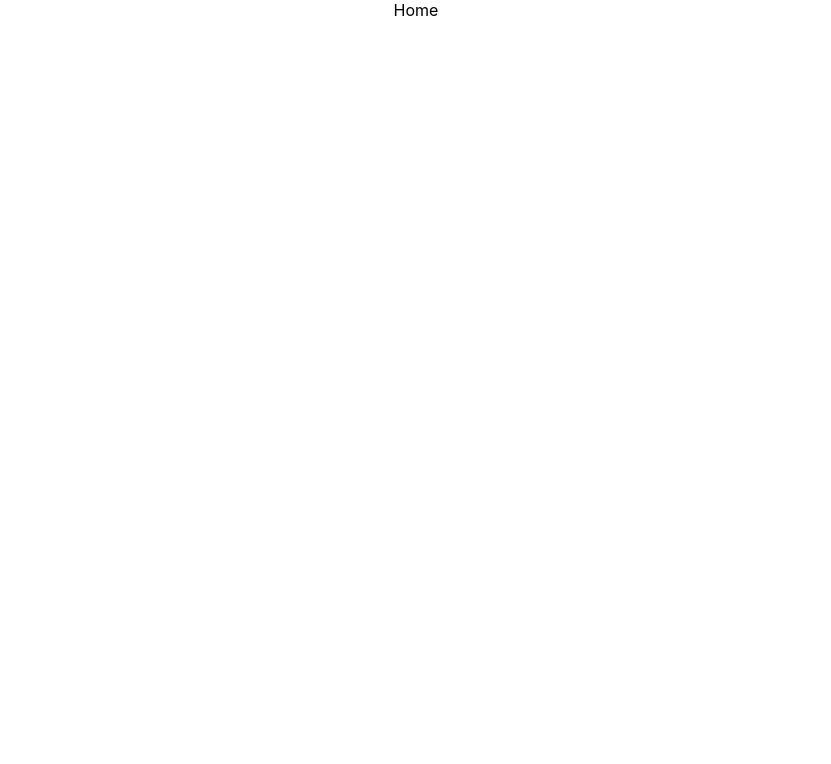
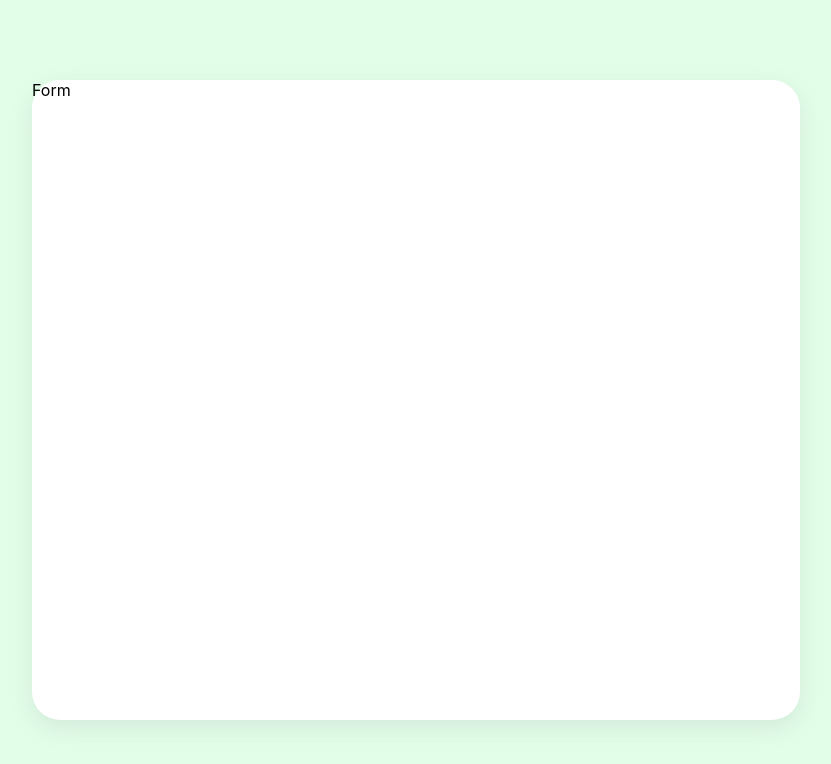
Before and after one commit to Gathoni-Wanjira/Leave-Tracker-Frontend, a React (Create React App) app: page / in a window 1280 px wide. Shown: the top 764 px of the page, without its empty margins (224-1055 px from the left). Built offline with nearby package versions, Linux system fonts and the light colour scheme.

Commit message:
Add form Modal

```diff
--- a/src/App.css
+++ b/src/App.css
@@ -1,3 +1,20 @@
+*{
+  box-sizing: border-box;
+}
 .App {
-  text-align: center;
+  background-color: rgba(17, 246, 66, 0.12);
+  height: 100vh;
+  width: 100%;
+  display: flex;
+  flex-direction: row;
+  justify-content: center;
+  align-items: center;
 }
+.modaldiv {
+  width: 60%;
+  height: 80%;
+  background-color: #fff;
+  border-radius: 28px;
+  box-shadow: rgba(149, 157, 165, 0.2) 0px 8px 24px;
+
+}
--- a/src/App.js
+++ b/src/App.js
@@ -1,11 +1,12 @@
-import Home from './Components/Home';
+// import LeaveForm from './Components/LeaveForm';
+import Form from './Components/Form';
 import './App.css';
 
 function App() {
   return (
     <div className="App">
-
-       <Home/>
+      {/* <LeaveForm/> */}
+      <Form/>
     </div>
   );
 }
--- /dev/null
+++ b/src/Components/Form.js
@@ -0,0 +1,12 @@
+import React from 'react'
+
+function Form() {
+  return (
+    <div className='modaldiv'>
+        Form
+
+    </div>
+  )
+}
+
+export default Form
--- a/src/Components/Home.js
+++ b/src/Components/Home.js
@@ -2,7 +2,21 @@ import React from 'react'
 
 function Home() {
   return (
-    <div>Home</div>
+    <div className="Input-Box">
+      <p>Name</p>
+      <p>email</p>
+      <p>start date</p>
+      <p>end date</p>
+      <p>days left</p>
+      <p>Apply</p>
+
+
+
+
+
+
+
+    </div>
   )
 }
 
--- /dev/null
+++ b/src/Components/LeaveForm.js
@@ -0,0 +1,96 @@
+import React from 'react'
+
+function LeaveForm() {
+  return (
+    <div>
+        <form className='LeaveForm'>
+            <div className='FormName'>
+            <label>Name
+                <input type="text" text = "Name"/>
+            </label>
+            <input type='submit' value="submit"/>
+            </div>
+            <div className='FormEmail'>
+            <label>Email
+                <input type="email" text = "Email"/>
+            </label>
+            <input type='submit' value="submit"/>
+            </div>
+            <div className='FormStartDate'>
+            <label>startDate
+                <input type="date" text = "date"/>
+            </label>
+            <input type='submit' value="submit"/>
+            </div>
+            <div className='FormEndDate'>
+            <label>startDate
+                <input type="date" text = "date"/>
+            </label>
+            <input type='submit' value="submit"/>
+            </div>
+
+      <div>
+        <button type="submit">Apply</button>
+      </div>
+
+
+        </form>
+         {/* <form >
+      <div>
+        <label htmlFor="name">Name</label>
+        <input
+          type="text"
+          id="name"
+          name="name"
+          required
+        />
+      </div>
+
+      <div>
+        <label htmlFor="email">Email</label>
+        <input
+          type="email"
+          id="email"
+          name="email"
+          required
+        />
+      </div>
+
+      <div>
+        <label htmlFor="startDate">Starting Date</label>
+        <input
+          type="date"
+          id="startDate"
+          name="startDate"
+          required
+        />
+      </div>
+
+      <div>
+        <label htmlFor="endDate">Ending Date</label>
+        <input
+          type="date"
+          id="endDate"
+          name="endDate"
+          required
+        />
+      </div>
+
+      <div>
+        <label htmlFor="leaveDates">Leave Days</label>
+        <textarea
+          id="leaveDates"
+          name="leaveDates"
+          required
+        />
+      </div>
+
+      <div>
+        <button type="submit">Apply</button>
+      </div>
+    </form> */}
+    </div>
+  )
+}
+
+export default LeaveForm
```
